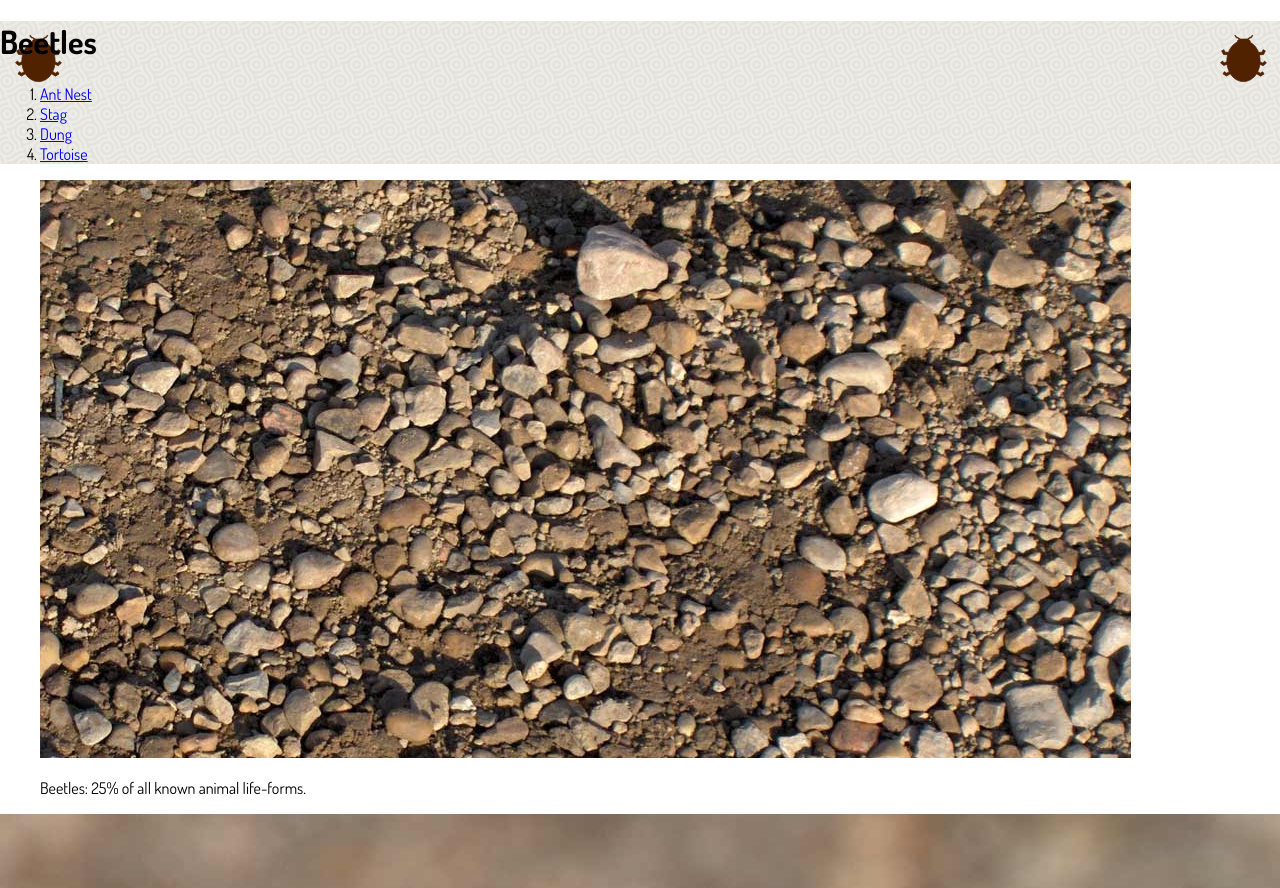
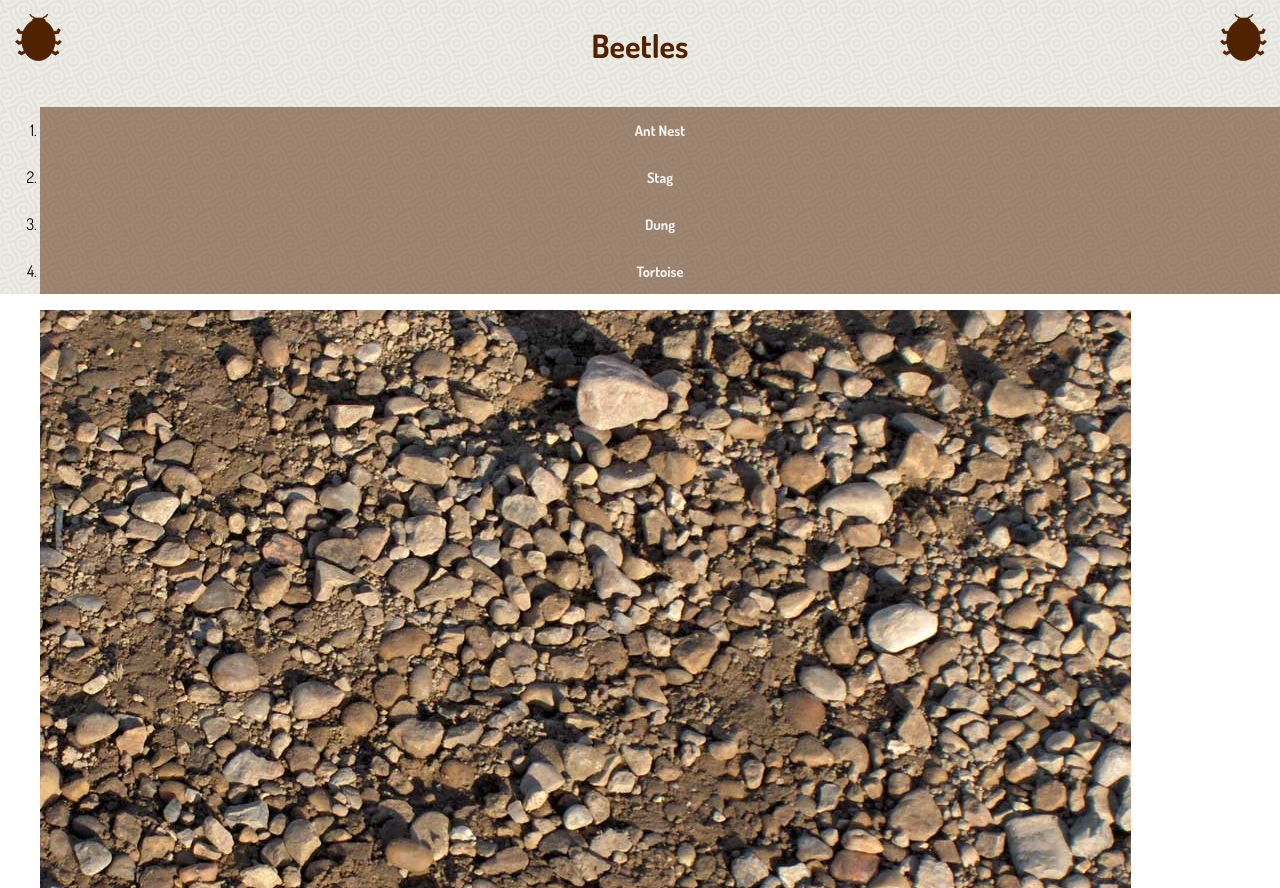
Before and after one commit to pattersons/dsn1674-assignment-7, a plain HTML site: page index.html in a window 1280 px wide. Shown: the top 888 px of the page. Drawn offline with Linux system fonts and the light colour scheme.

Commit message:
styled the h1 and the nav a

```diff
--- a/css/main.css
+++ b/css/main.css
@@ -10,8 +10,28 @@ body {
   font-family: 'Dosis', sans-serif;
   margin: 0;
 }
+
 .masthead {
   background-image: url("../img/beetle.svg"), url("../img/beetle.svg"), url("../img/waves.png");
   background-size: 75px auto, 75px auto, 100px auto;
   background-repeat: no-repeat, no-repeat, repeat;
   background-position: left top, right top, center 10px;
+
+  h1 {
+    text-align: center;
+    color: #512200;
+    margin: 0;
+    padding: 25px 0;
+  }
+  nav a {
+    text-decoration: none;
+    display: block;
+    margin: 0;
+    padding: 1em;
+    color: white;
+    background-color: #512200;
+    opacity: 0.5;
+    font-weight: bold;
+    text-align: center;
+    font-size: 0.9em;
+  }
```
